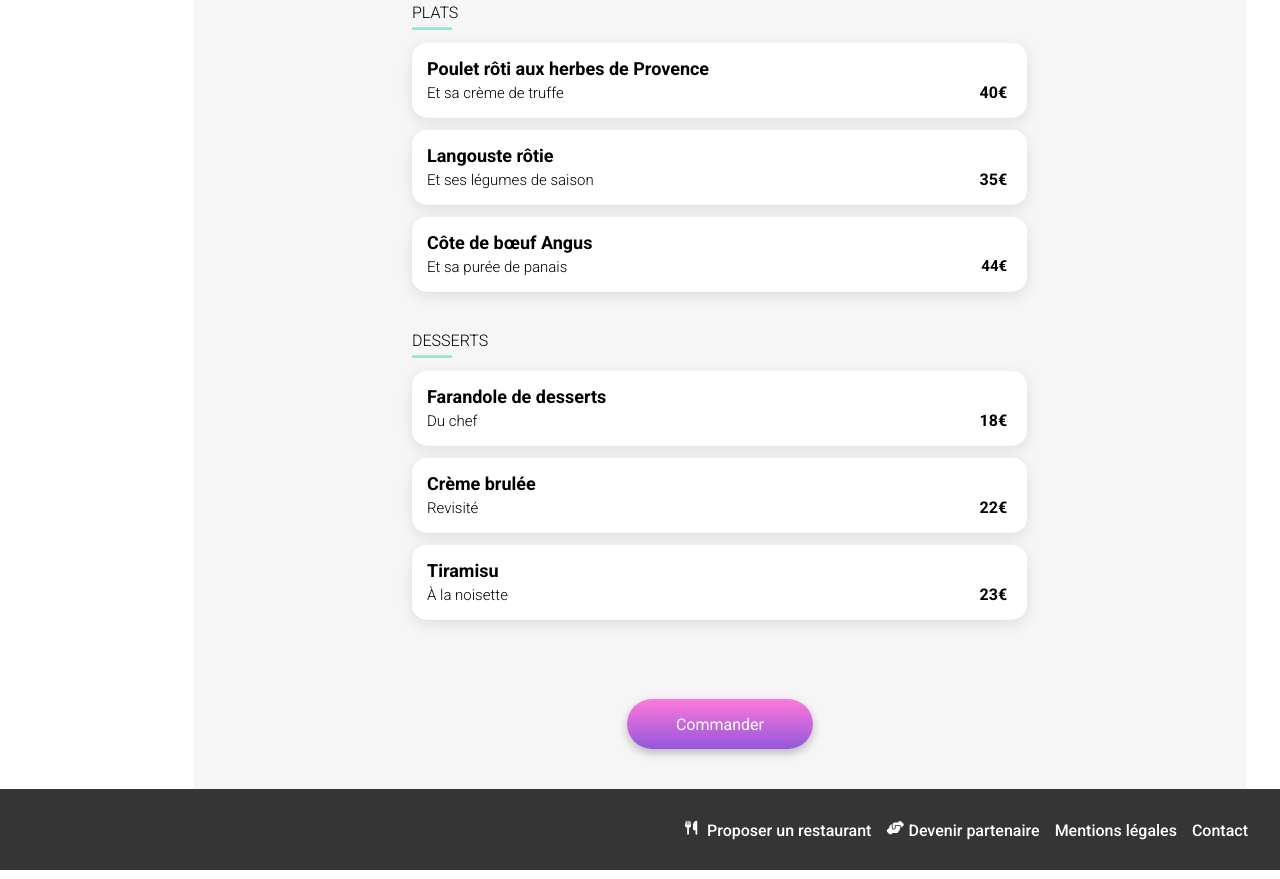
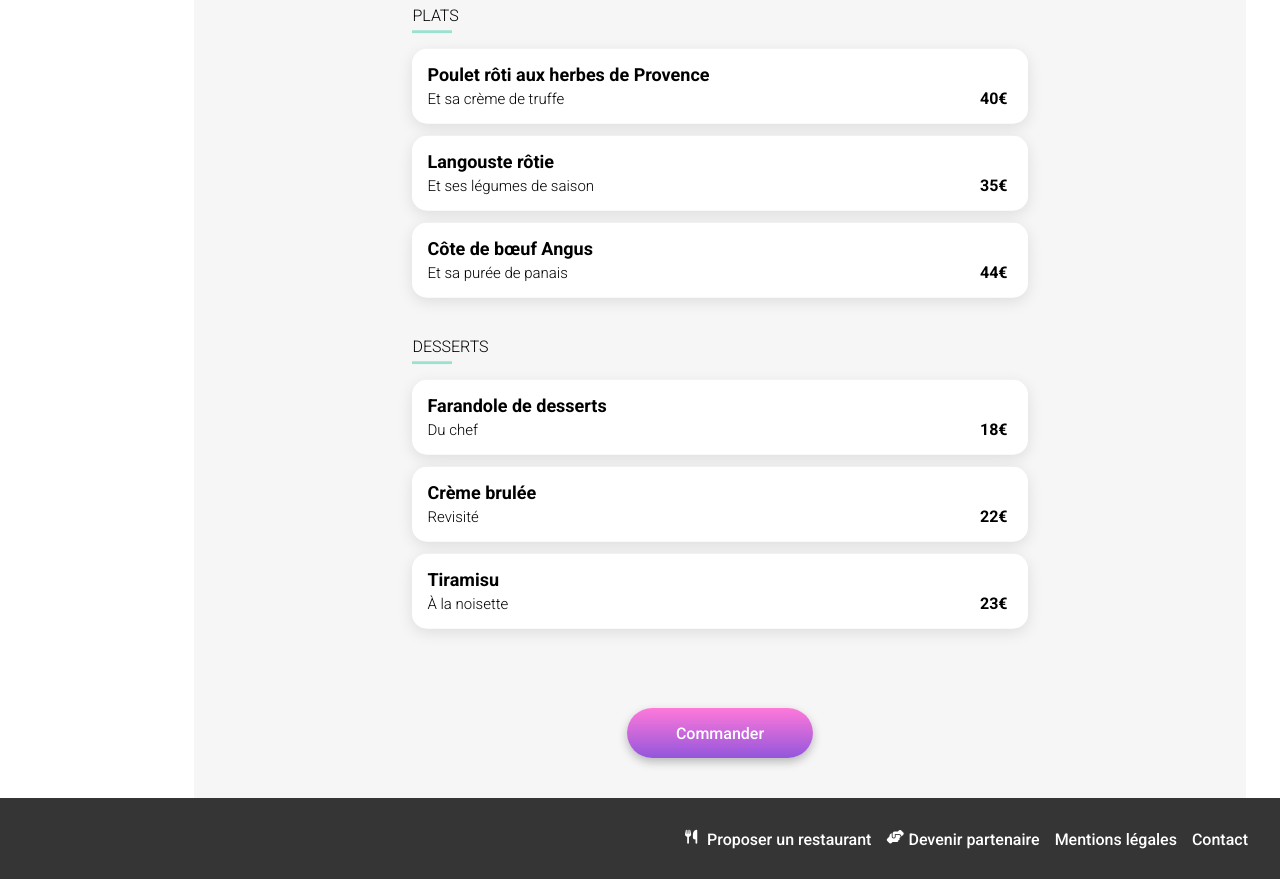
Before and after one commit to LauraFaubert/Projet_4_Faubert_Laura_OhMyFood, a plain HTML site: page restaurants/menu4.html in a window 1280 px wide. Shown: the part 714-1593 px from the top of the page. Drawn offline with Linux system fonts and the light colour scheme; a web font is replaced by a local one.

Commit message:
Suite passage au validateur W3C modification de balise HTML et modification de la font-weight de mon bouton ainsi que ma keyframe animation_formule transform scaleX supprimé

```diff
--- a/restaurants/menu4.html
+++ b/restaurants/menu4.html
@@ -15,7 +15,7 @@
     <div class="main-container">
         <header class="header-menu">
             <nav class="nav-menu">
-                <a href="../index.html"><i class="fa-solid fa-arrow-left"></i></i></a>
+                <a href="../index.html"><i class="fa-solid fa-arrow-left"></i></a>
                 <div class="logo">
                     <img src="../assets/images/logo/ohmyfood.png" alt="logo ohmyfood" class="logoohmyfood">
                 </div>
@@ -44,15 +44,14 @@
                     </div>
                 </div>
                 <form action="#" method="post">
-                    <fieldset class="liste-plats">
-                        <div class="formule anim">
+                    <fieldset class="formule anim">
                         <legend class="formule-title anim1">ENTRÉES</legend>
+                        <div class="liste-plats">
                             <div class="plats anim2">
                                 <input class="content-checkbox" type="checkbox" id="entree-one" name="entree-one">
                                 <label for="entree-one" class="check-click-content">
                                     <span class="plats-title">Tartare de thon</span>
                                     <span class="plats-text">Assaisoné au yuzu</span>
-                                        </span>
                                     <span class="plats-montant">25€</span>
                                 </label>
                                 <div class="plats-check">
@@ -83,9 +82,9 @@
                             </div>
                         </div>
                     </fieldset>
-                    <fieldset class="liste-plats">
-                        <div class="formule anim_plats">
+                    <fieldset class="formule anim_plats">
                         <legend class="formule-title anim-plats1">PLATS</legend>
+                        <div class="liste-plats">
                             <div class="plats anim-plats2">
                                 <input class="content-checkbox" type="checkbox" id="plat-one" name="plat-one">
                                 <label for="plat-one" class="check-click-content">
@@ -112,7 +111,7 @@
                                 <input class="content-checkbox" type="checkbox" id="plat-three" name="plat-three">
                                 <label for="plat-three" class="check-click-content">
                                     <span class="plats-title">Côte de bœuf Angus</span>
-                                    <span class="plats-text">Et sa purée de panais</p>
+                                    <span class="plats-text">Et sa purée de panais</span>
                                     <span class="plats-montant">44€</span>
                                 </label>
                                 <div class="plats-check">
@@ -121,9 +120,9 @@
                             </div>
                         </div>
                     </fieldset>
-                    <fieldset class="liste-plats">
-                        <div class="formule anim_dessert">
+                    <fieldset class="formule anim_dessert">
                         <legend class="formule-title anim-dessert1">DESSERTS</legend>
+                        <div class="liste-plats">
                             <div class="plats anim-dessert2">
                                 <input class="content-checkbox" type="checkbox" id="dessert-one" name="dessert-one">
                                 <label for="dessert-one" class="check-click-content">
--- a/styles/Animations/_anim-menus.scss
+++ b/styles/Animations/_anim-menus.scss
@@ -46,7 +46,6 @@
     }
     50%{
         opacity:0.5;
-        transform: scaleX(-5%);
     }
     100%{
         opacity: 1;
--- a/styles/Mixins/_mixins.scss
+++ b/styles/Mixins/_mixins.scss
@@ -42,7 +42,7 @@
     background:linear-gradient($secondary-color,$primary-color) ;
     border: none;
     font-size: 1rem;
-    font-weight: medium;
+    font-weight: 500;
     font-style: normal;
     @include text-font;
     @include button-order-shadow;
--- a/styles/Pages/_menu.scss
+++ b/styles/Pages/_menu.scss
@@ -54,38 +54,35 @@
 }
 form{
     position: relative;
+    display: flex;
+    flex-direction: column;
+    @media screen and (min-width:1024px){
+        align-items: center;
+     }
 }
 
-.liste-plats{
+.formule{
     display: flex;
     justify-content: flex-start;
     border: none;
     flex-direction: column;
+    gap:12px;
     margin-bottom: 40px;
     @media screen and (min-width:1024px){
-        align-items: center;
+        width: 60%;
      }
 
 }
 
-.formule{
-    display: flex;
-    flex-direction: column;
-    gap:12px;
-    @media screen and (min-width:1024px){
-        width:60%;
-     }
-
-    &-title{
+.formule-title{
     position: relative;
     height: 27px;
     font-size: 1rem;
     font-weight: 300;
+    margin-bottom: 15px;
     animation: animation_formule 0.3s both;
 
-    }
-
-     & legend::after {
+    &::after {
     content:"";
     position: absolute;
     left:0px;
@@ -93,8 +90,14 @@ form{
     width: 40px;
     height: 3px;
     background-color: $tertiary-color;
-
     }
+}
+.liste-plats{
+    display: flex;
+    justify-content: flex-start;
+    width: 100%;
+    flex-direction: column;
+    gap:12px;
 }
 .plats{
     display: flex;
@@ -111,6 +114,7 @@ form{
     animation: animation_formule 0.3s both;
 
     @media screen and (min-width:1024px){
+        align-items: center;
         &:hover{
             .plats-check{
                 @include animation-check-price;
```
Also changed, not shown: index.html (+2 -3 lines), restaurants/menu1.html (+8 -10 lines), restaurants/menu2.html (+8 -9 lines), restaurants/menu3.html (+8 -9 lines), assets/css/style.css, 1 other file. Lines whose indentation alone changed are shown as unchanged.
